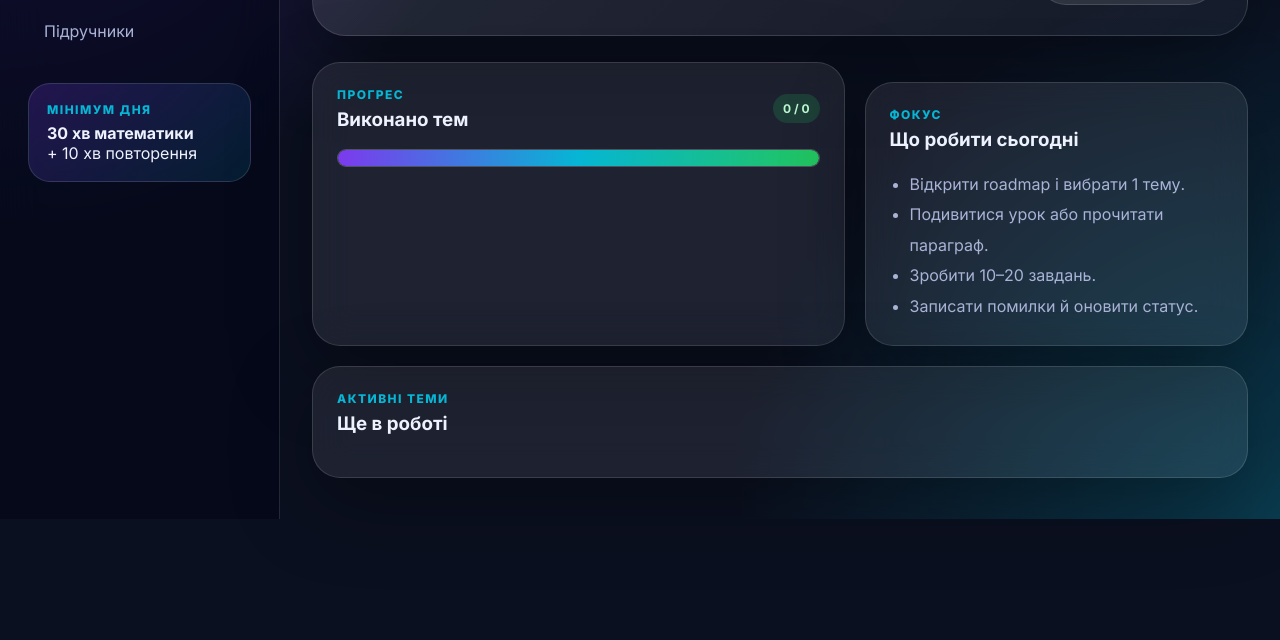
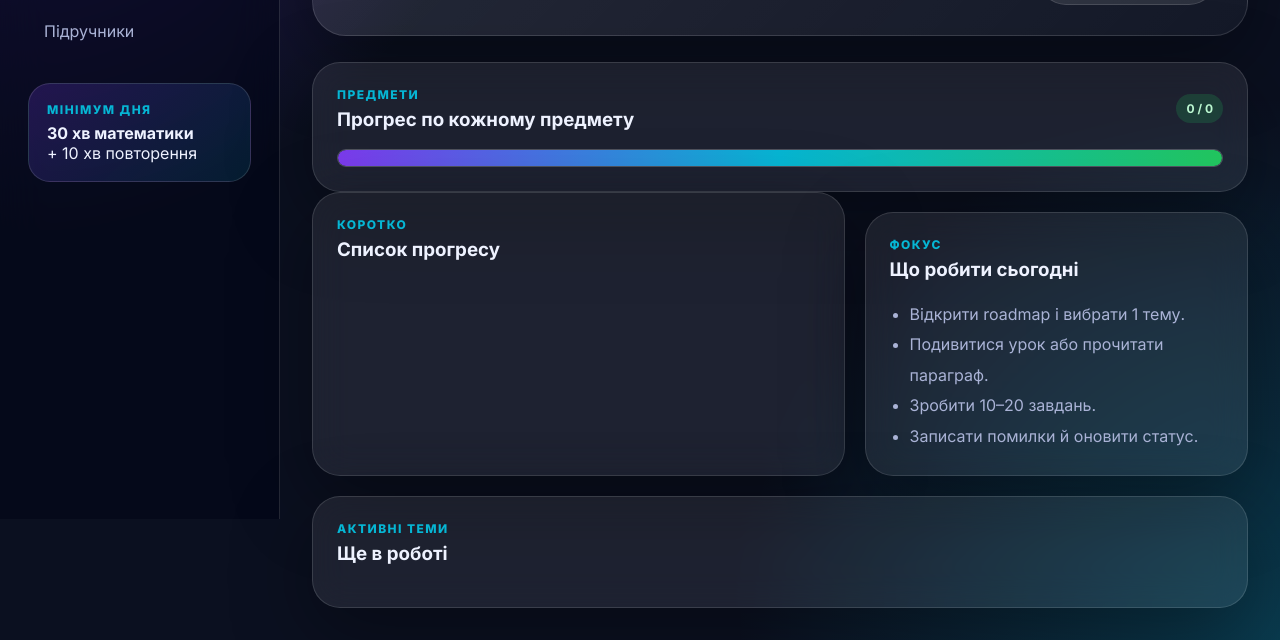
Before and after one commit to kt0toff/my.summer, a website: page public/index.html in a window 1280 px wide. Shown: the part 281-921 px from the top of the page. Before the commit the page ends 800 px from the top, so only its background shows below. Drawn offline with Linux system fonts and the light colour scheme; no server answers.

Commit message:
Show subject progress cards in dashboard and topics

```diff
--- a/public/index.html
+++ b/public/index.html
@@ -49,17 +49,27 @@
       </section>
 
       <section id="dashboard" class="view active">
+        <article class="card subject-overview-card">
+          <div class="card-header">
+            <div>
+              <p class="eyebrow">Предмети</p>
+              <h3>Прогрес по кожному предмету</h3>
+            </div>
+            <span id="doneCount" class="pill">0 / 0</span>
+          </div>
+          <div class="progress-track main-progress">
+            <div id="progressFill" class="progress-fill"></div>
+          </div>
+          <div id="subjectCards" class="subject-cards"></div>
+        </article>
+
         <div class="grid two">
           <article class="card progress-card">
             <div class="card-header">
               <div>
-                <p class="eyebrow">Прогрес</p>
-                <h3>Виконано тем</h3>
+                <p class="eyebrow">Коротко</p>
+                <h3>Список прогресу</h3>
               </div>
-              <span id="doneCount" class="pill">0 / 0</span>
-            </div>
-            <div class="progress-track">
-              <div id="progressFill" class="progress-fill"></div>
             </div>
             <div id="subjectProgress" class="subject-progress"></div>
           </article>
@@ -92,6 +102,16 @@
       </section>
 
       <section id="topics" class="view">
+        <article class="card mobile-subject-progress">
+          <div class="card-header">
+            <div>
+              <p class="eyebrow">Предмети</p>
+              <h3>Прогрес</h3>
+            </div>
+          </div>
+          <div id="topicSubjectCards" class="subject-cards compact"></div>
+        </article>
+
         <div class="grid two">
           <article class="card">
             <div class="card-header">
```
